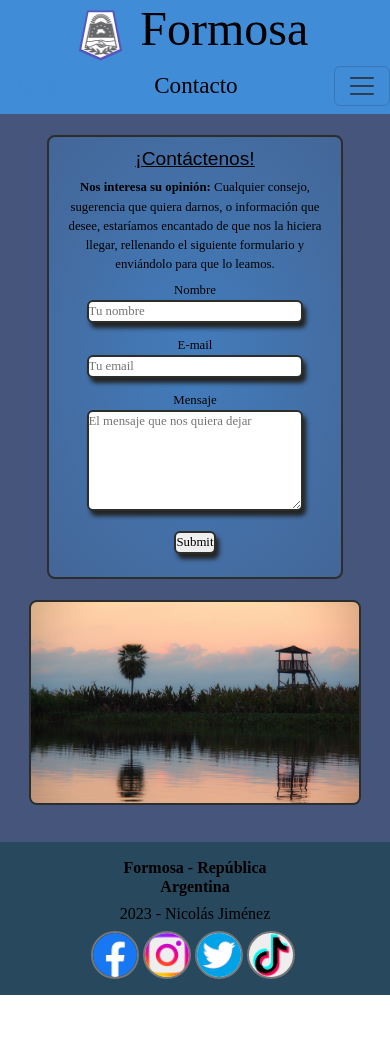
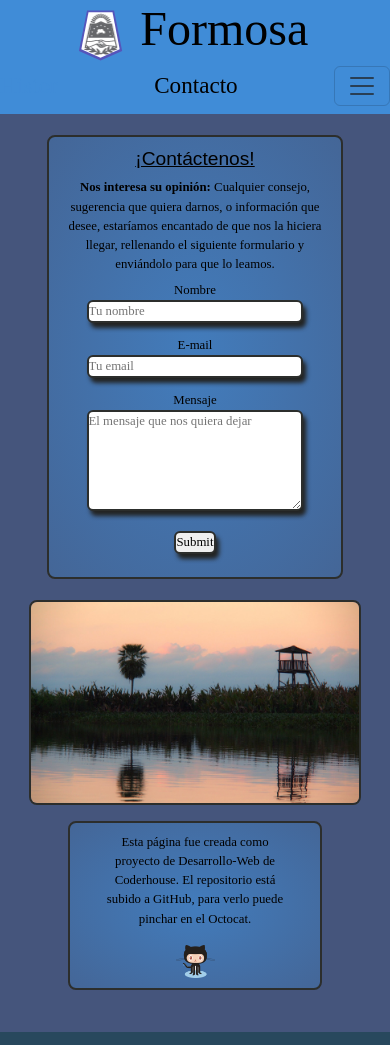
Before and after one commit to nicolasjimenezz/Formosa-InfoWeb, a website: page pages/contacto.html in a window 390 px wide. Shown: the top 1045 px of the page. Before the commit the page ends 995 px from the top, so only its background shows below. Drawn offline with Linux system fonts and the light colour scheme.

Commit message:
Agregado un link al repositorio en la página de contacto

```diff
--- a/pages/contacto.html
+++ b/pages/contacto.html
@@ -67,6 +67,14 @@
     <figure class="caja-paisaje">
       <img src="../images/contacto/parque-nacional-rio-pilcomayo1.jpg" alt="Imagen Parque Nacional Rio Pilcomayo">
     </figure>
+
+    <figure class="contenedor-multiuso-github"> <!-- Utilicé extend para esta clase-->
+        <div class="mapa-texto">
+          <p>Esta página fue creada como proyecto de Desarrollo-Web de Coderhouse. El repositorio está subido a GitHub, para verlo puede pinchar en el Octocat.</p>
+        </div>
+      <a href="https://github.com/nicolasjimenezz/PreEntrega2Jimenez" target=_blank><img src="../images/gh.png" class="github-logo" alt="Link repositorio github"></a>
+    </figure>
+
   </main>
   <footer class="row footer">
     <div class="col-6 footer-titles">
--- a/scss/partials/_queries.scss
+++ b/scss/partials/_queries.scss
@@ -78,6 +78,10 @@
             animation-name: mover-parrafo;
             animation-duration: 1.5s;
         }
+        .contenedor-multiuso-github{
+            flex-wrap: nowrap;
+            width: 65dvw;
+        }
     }
 
     footer{
@@ -107,5 +111,9 @@
         .input-mensaje{
             max-height: 12dvh;
         }
+        .contenedor-multiuso-github{
+            flex-wrap: wrap;
+            text-align: center;
+        }
     }
 }
--- a/scss/styles.scss
+++ b/scss/styles.scss
@@ -227,6 +227,15 @@ main{
             }
         }
     }
+    .contenedor-multiuso-github{
+        @extend .contenedor-multiuso;
+        width: 40dvw;
+        align-items: center;
+        .github-logo{
+            width: 10dvw;
+            max-width: 100px;
+        }
+    }
 }
 
 /* FOOTER */
```
Also changed, not shown: pages/gastronomia.html (+3 -3 lines), css/styles.css, images/gh.png (added), readme.txt, 1 other file.
